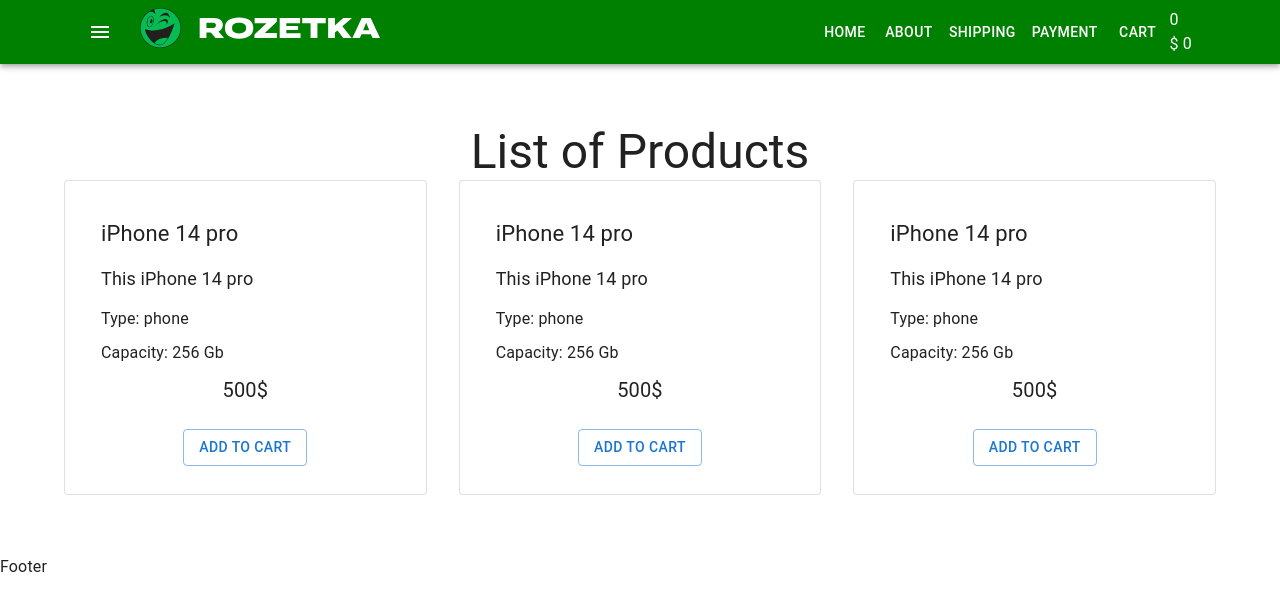
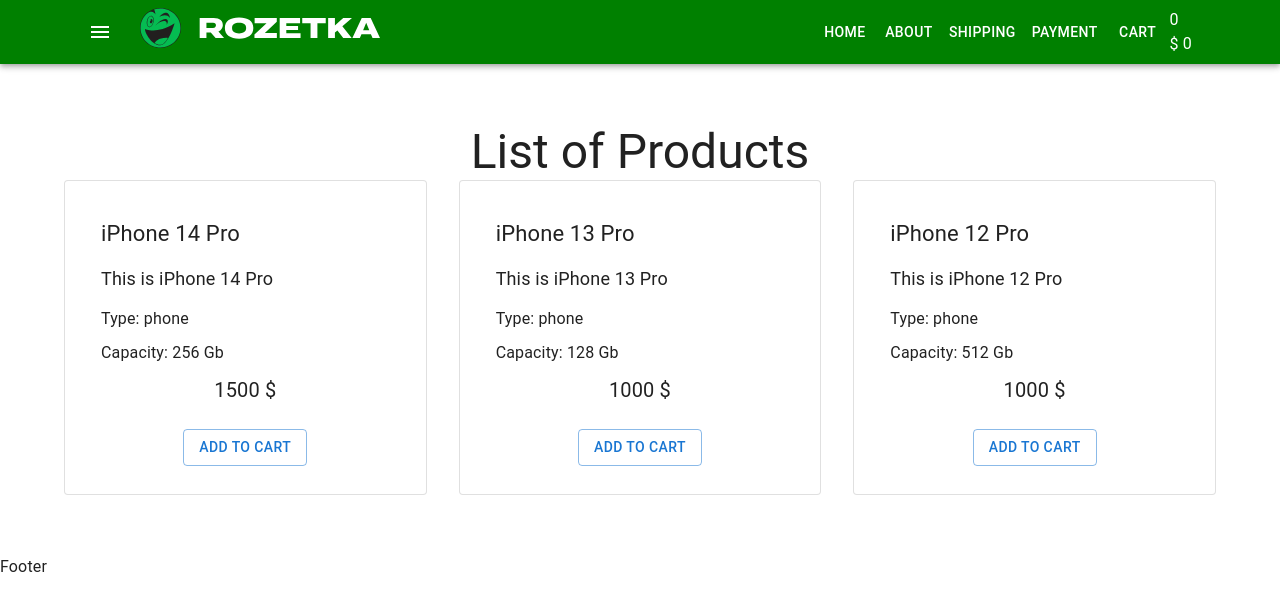
Before and after one commit to MaksAntoshkin/react-22-10, a React (Create React App) app: page / in a window 1280 px wide. Shown: the top 610 px of the page. Built offline with nearby package versions, Linux system fonts and the light colour scheme.

Commit message:
add props to ProductsListItem

```diff
--- a/src/components/Products/ProductsList.tsx
+++ b/src/components/Products/ProductsList.tsx
@@ -10,13 +10,31 @@
             </Typography>
             <Grid container spacing={4}>
                 <Grid item xs={12} sm={6} md={4}>
-                    <ProductsListItem />
+                    <ProductsListItem
+                        title="iPhone 14 Pro"
+                        description="This is iPhone 14 Pro"
+                        type="phone"
+                        capacity="256"
+                        price={1500}
+                    />
                 </Grid>
                 <Grid item xs={12} sm={6} md={4}>
-                    <ProductsListItem />
+                    <ProductsListItem
+                        title="iPhone 13 Pro"
+                        description="This is iPhone 13 Pro"
+                        type="phone"
+                        capacity="128"
+                        price={1000}
+                    />
                 </Grid>
                 <Grid item xs={12} sm={6} md={4}>
-                    <ProductsListItem />
+                    <ProductsListItem
+                        title="iPhone 12 Pro"
+                        description="This is iPhone 12 Pro"
+                        type="phone"
+                        capacity="512"
+                        price={1000}
+                    />
                 </Grid>
             </Grid>
         </>
--- a/src/components/Products/ProductsListItem.tsx
+++ b/src/components/Products/ProductsListItem.tsx
@@ -1,16 +1,24 @@
 import { Button, Card, CardActions, CardContent } from '@mui/material'
 import './ProductsListItem.scss'
 
-type Props = {}
+type Props = {
+    title: string
+    description: string
+    type: string
+    capacity: string
+    price: number
+}
 const ProductsListItem = (props: Props) => {
     return (
         <Card className="product" variant="outlined">
             <CardContent>
-                <div className="product-title">iPhone 14 pro</div>
-                <div className="product-description">This iPhone 14 pro</div>
-                <div className="product-features">Type: phone</div>
-                <div className="product-features">Capacity: 256 Gb</div>
-                <div className="product-price">500$</div>
+                <div className="product-title">{props.title}</div>
+                <div className="product-description">{props.description}</div>
+                <div className="product-features">Type: {props.type}</div>
+                <div className="product-features">
+                    Capacity: {props.capacity} Gb
+                </div>
+                <div className="product-price">{props.price} $</div>
             </CardContent>
             <CardActions className="btns-wrap">
                 <Button variant="outlined">Add to cart</Button>
```
